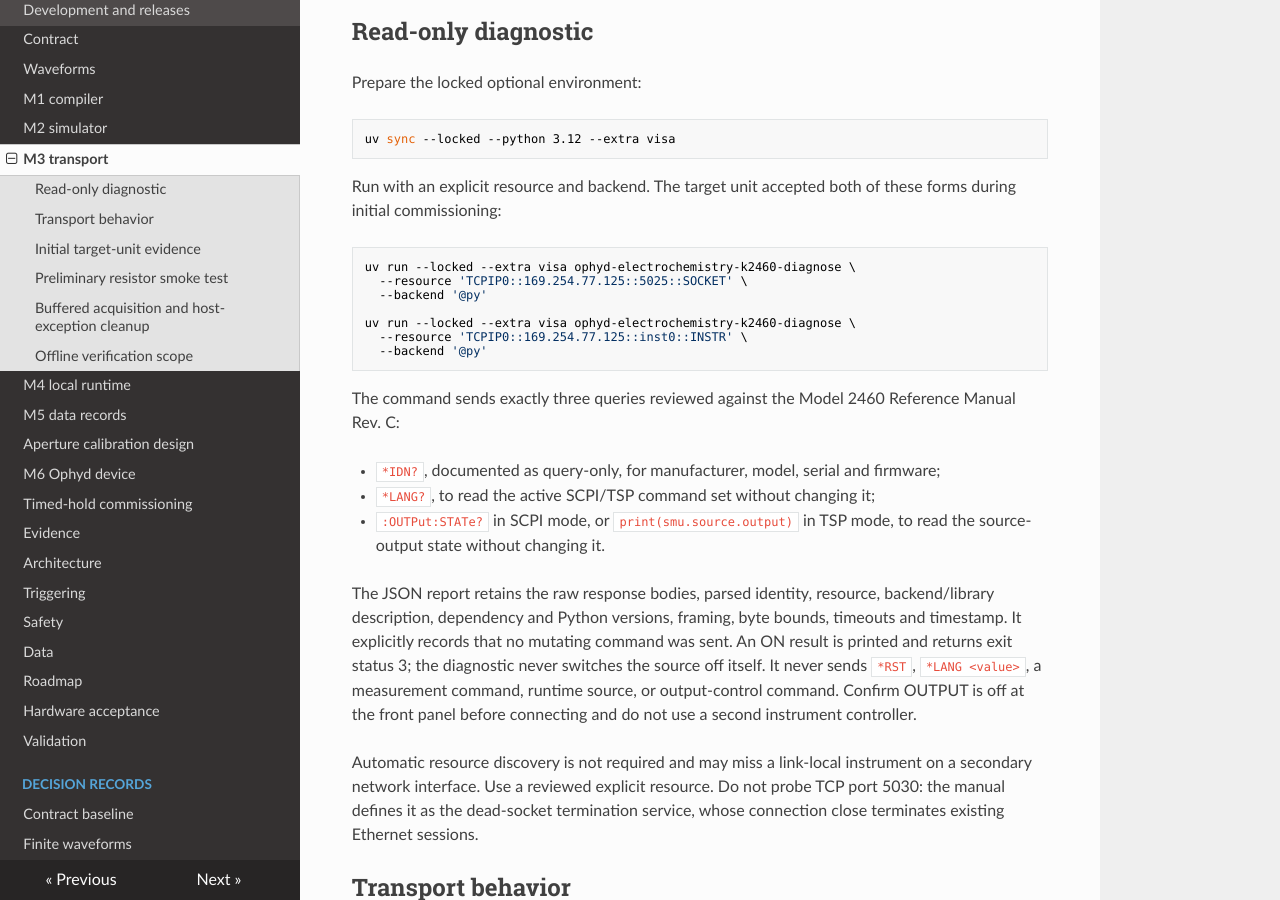
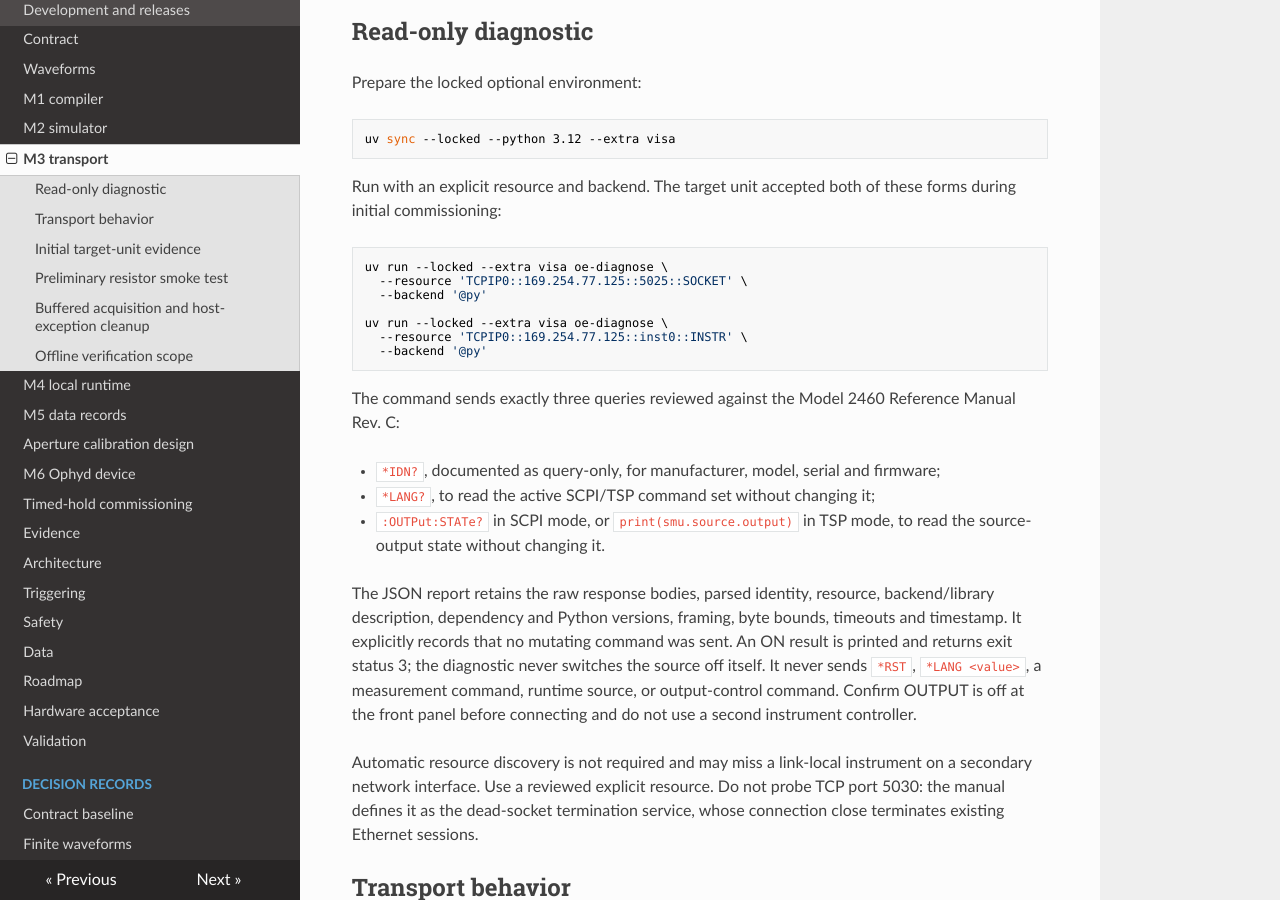
Before and after one commit to BAMresearch/ophyd-electrochemistry, an MkDocs documentation site: the page built from docs/m3-transport.md, in a window 1280 px wide and 900 px high, scrolled down 302 px. Built offline with MkDocs 1.6.1, drawn with Linux system fonts in a browser that asks for light colours; nearby versions of some CDN libraries.

Commit message:
feat: 6 ms default fast interval; oe-new-run and oe-diagnose
The bipolar pulse builder, two_phase_sampling and the run sheet now
default to 6 ms fast sampling (DEFAULT_FAST_INTERVAL_S), the interval
decided on 3 Nov (0.1 NPLC on the 2460; 5 ms needed 0.05 NPLC).
ophyd-electrochemistry-new-run and -k2460-diagnose are renamed oe-new-run
and oe-diagnose; dated bench plans, briefs and the changelog keep the
names they were written with.

Co-Authored-By: Claude Opus 5.5 <noreply@anthropic.com>

````diff
--- a/docs/m3-transport.md
+++ b/docs/m3-transport.md
@@ -18,11 +18,11 @@ Run with an explicit resource and backend. The target unit accepted both of thes
 forms during initial commissioning:
 
 ```bash
-uv run --locked --extra visa ophyd-electrochemistry-k2460-diagnose \
+uv run --locked --extra visa oe-diagnose \
   --resource 'TCPIP0::169.254.77.125::5025::SOCKET' \
   --backend '@py'
 
-uv run --locked --extra visa ophyd-electrochemistry-k2460-diagnose \
+uv run --locked --extra visa oe-diagnose \
   --resource 'TCPIP0::169.254.77.125::inst0::INSTR' \
   --backend '@py'
 ```
--- a/pyproject.toml
+++ b/pyproject.toml
@@ -22,8 +22,8 @@ repository = "https://github.com/BAMresearch/ophyd-electrochemistry"
 issues = "https://github.com/BAMresearch/ophyd-electrochemistry/issues"
 
 [project.scripts]
-ophyd-electrochemistry-k2460-diagnose = "ophyd_electrochemistry.keithley.k2460.commissioning:main"
-ophyd-electrochemistry-new-run = "ophyd_electrochemistry.sequences.notebook:main"
+oe-diagnose = "ophyd_electrochemistry.keithley.k2460.commissioning:main"
+oe-new-run = "ophyd_electrochemistry.sequences.notebook:main"
 oe-enqueue = "ophyd_electrochemistry.sequences.queueserver:enqueue_main"
 oe-validate = "ophyd_electrochemistry.sequences.queueserver:validate_main"
 
````
Also changed, not shown: README.md (+1 -1 lines), bench/plan-b1.md (+1 -1 lines), docs/current-state.md (+1 -1 lines), docs/development.md (+1 -1 lines), docs/user-guide.md (+1 -1 lines), 5 other files.
